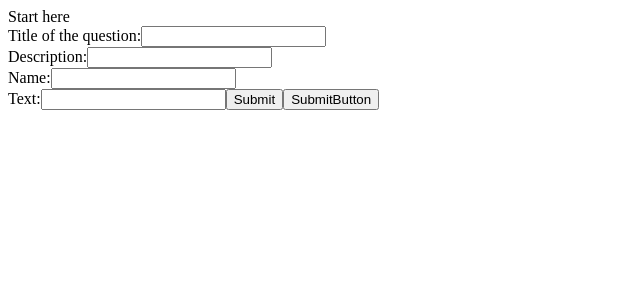
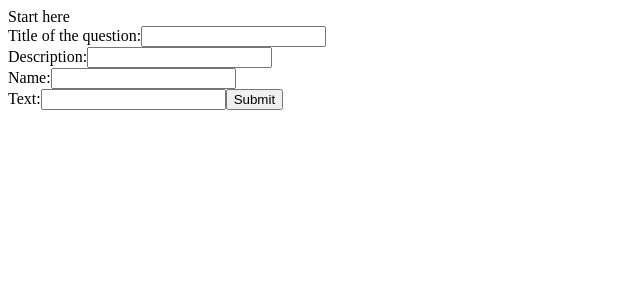
Before and after one commit to FoldvariTamas/CC_WEB_SI5_Exercise_01, a React (Create React App) app in the folder frontend/: page / in a window 1280 px wide. Shown: the top 300 px of the page, without its empty margins (0-640 px from the left). Built offline with nearby package versions, Linux system fonts and the light colour scheme.

Commit message:
7th task is done

```diff
--- a/frontend/src/QuestionForm.jsx
+++ b/frontend/src/QuestionForm.jsx
@@ -11,31 +11,32 @@ function QuestionFrom() {
   const [desc, setDesc] = useState("");
   const [name, setName] = useState("");
   const [text, setText] = useState("");
+  const [labelText, setLabelText] = useState("");
 
   function inputFunction(e, func) {
     func(e.target.value);
   }
 
-  async function submitFunction() {
-    // console.log(`${title} ${desc} ${name} ${text}`)
-    await fetch('http://localhost:3001/',{
+  async function submitFunction(e) {
+    e.preventDefault()
+
+    const response = await fetch('http://localhost:3001/', {
       method: 'POST',
       headers: {
         'Accept': 'application/json',
         'Content-Type': 'application/json'
       },
-      body: JSON.stringify(    {
+      body: JSON.stringify({
         questionTitle: title,
         questionDescription: desc,
         answers: [{
-            name: name,
-            text: text
+          name: name,
+          text: text
         }]
-    })
+      })
     });
-    setTimeout(() => {
-      console.log("Delayed for 1 second.");
-    }, 1000)
+    const data = await response.json();
+    setLabelText(data.message)
   }
 
   return <form>
@@ -55,8 +56,8 @@ function QuestionFrom() {
     Text:
     <input type="text" name="text" value={text} onChange={e => inputFunction(e, setText)}/>
   </label>
-  <input onClick={submitFunction} type="submit" value="Submit" />
-  <button onClick={submitFunction}>SubmitButton</button>
+  <input onClick={e => submitFunction(e)} type="submit" value="Submit" />
+  <label>{labelText}</label>
 </form>
 }
 
```
Also changed, not shown: 2 other files (tests, documents, lock files or other folders).
